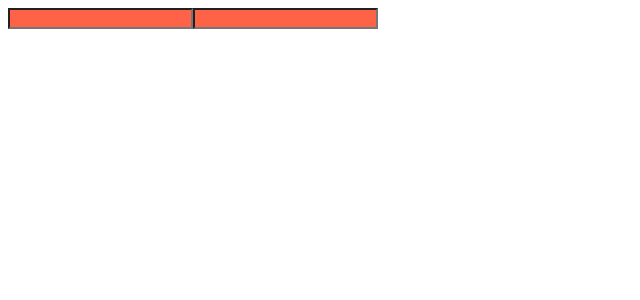
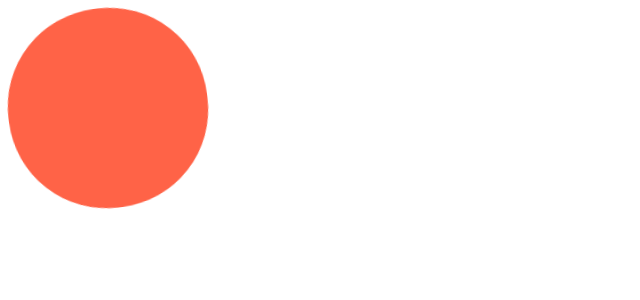
Before and after one commit to RanungPark/study-react, a React (Create React App) app in the folder react-masterclass/: page / in a window 1280 px wide. Shown: the top 300 px of the page, without its empty margins (0-640 px from the left). Built offline with nearby package versions, Linux system fonts and the light colour scheme.

Commit message:
애니메이션 적용

```diff
--- a/react-masterclass/src/App.js
+++ b/react-masterclass/src/App.js
@@ -1,17 +1,35 @@
-import styled from 'styled-components';
+import styled, {keyframes} from 'styled-components';
 
-const Father = styled.div`
+const Wrapper = styled.div`
   display: flex;
 `
 
-const Input = styled.input.attrs({required: true, maxLength: 10})`
+const rotationAnimation = keyframes`
+  0% {
+    transform: rotate(0deg);
+    border-radius: 0;
+  }
+  50% {
+    border-radius: 50px;
+  }
+
+  100% {
+    transform: rotate(360deg);
+    border-radius: 100px;
+  }
+`
+
+const Box = styled.div`
   background-color: tomato;
+  width: 200px;
+  height: 200px;
+  animation:  ${rotationAnimation} 1s linear infinite;
 `
+
 export default function App() {
   return (
-    <Father>
-      <Input />
-      <Input />
-    </Father>
+    <Wrapper>
+      <Box />
+    </Wrapper>
   );
 }
```
